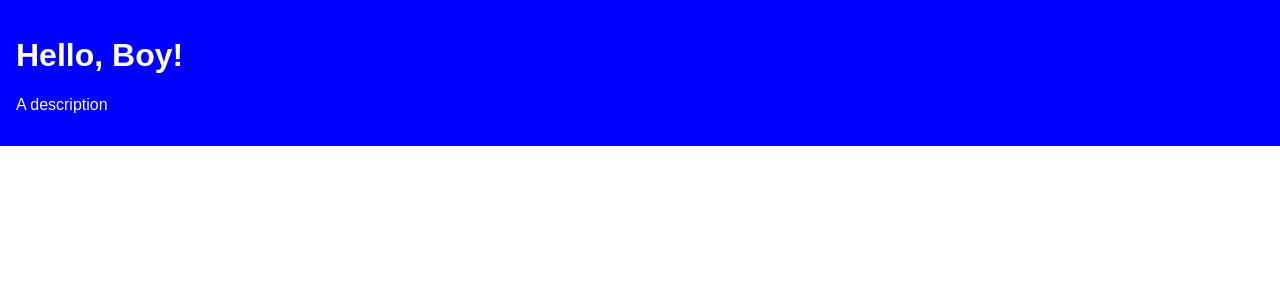
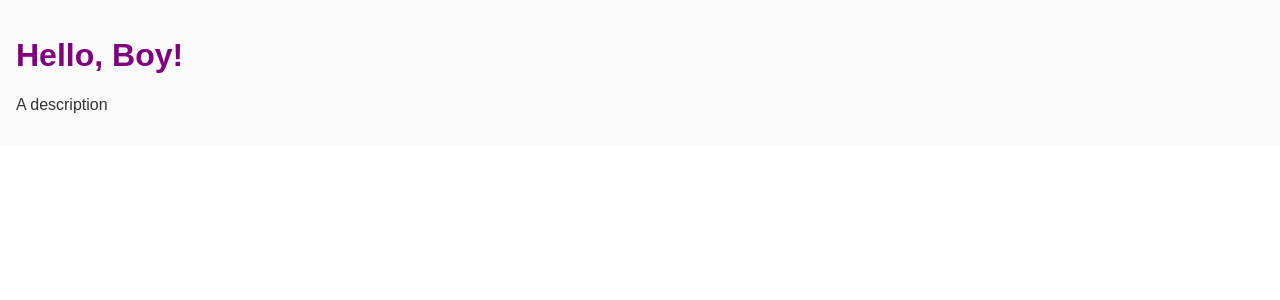
Before and after one commit to eeegor/ipps-client, a React app: page / in a window 1280 px wide. Shown: the top 300 px of the page. Built offline with nearby package versions, Linux system fonts and the light colour scheme.

Commit message:
boilerplate: add airbnb lint & prettier + config; add dummy components for testing the setup

```diff
--- a/src/App.jsx
+++ b/src/App.jsx
@@ -1,10 +1,10 @@
-import React, { Component} from "react";
+import React, { Component } from 'react';
 import { Title, Text } from './components';
-import "./App.scss";
+import './App.scss';
 
 export class App extends Component {
   render() {
-    return(
+    return (
       <div className="app">
         <Title text="Hello, Boy!" />
         <Text text="A description" />
--- a/src/App.scss
+++ b/src/App.scss
@@ -1,11 +1,11 @@
 html,
 body {
-	margin: 0;
+  margin: 0;
 }
 
 .app {
-	font-family: Arial, Helvetica, sans-serif;
-	background: blue;
-	color: #fff;
-	padding: 1rem;
+  font-family: Arial, Helvetica, sans-serif;
+  background: #fafafa;
+  color: #333;
+  padding: 1rem;
 }
--- /dev/null
+++ b/src/components/Text.scss
@@ -0,0 +1,3 @@
+.text {
+  color: #333;
+}
--- /dev/null
+++ b/src/components/Title.scss
@@ -0,0 +1,3 @@
+.title {
+  color: purple;
+}
--- a/src/components/index.js
+++ b/src/components/index.js
@@ -1,7 +1,4 @@
 import { Title } from './Title';
 import { Text } from './Text';
 
-export {
-	Title,
-	Text
-}
+export { Title, Text };
```
Also changed, not shown: package.json (+36 -4 lines), src/components/Text.jsx (+5 -4 lines), src/components/Title.jsx (+5 -4 lines), src/index.js (+4 -4 lines), 1 other file (tests, documents, lock files or other folders).
